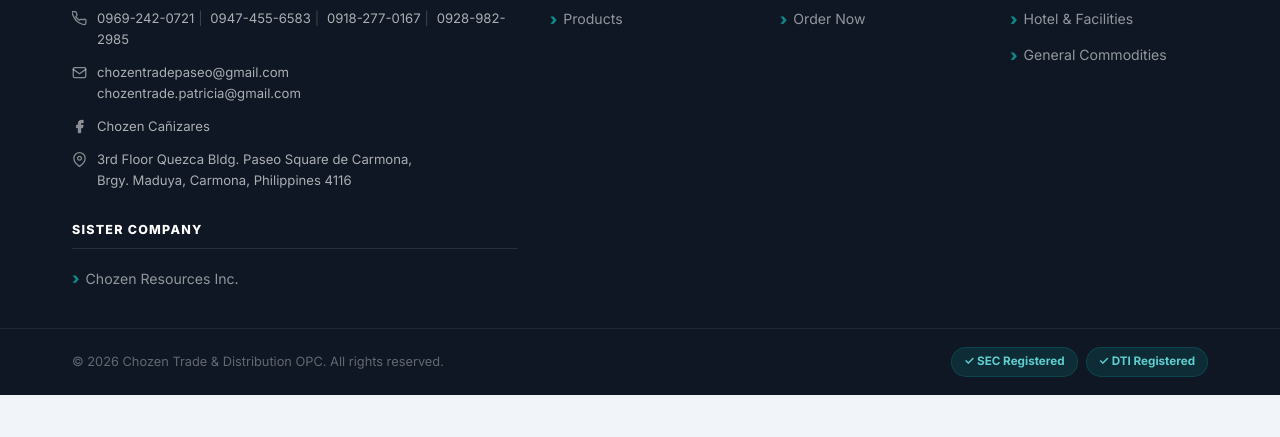
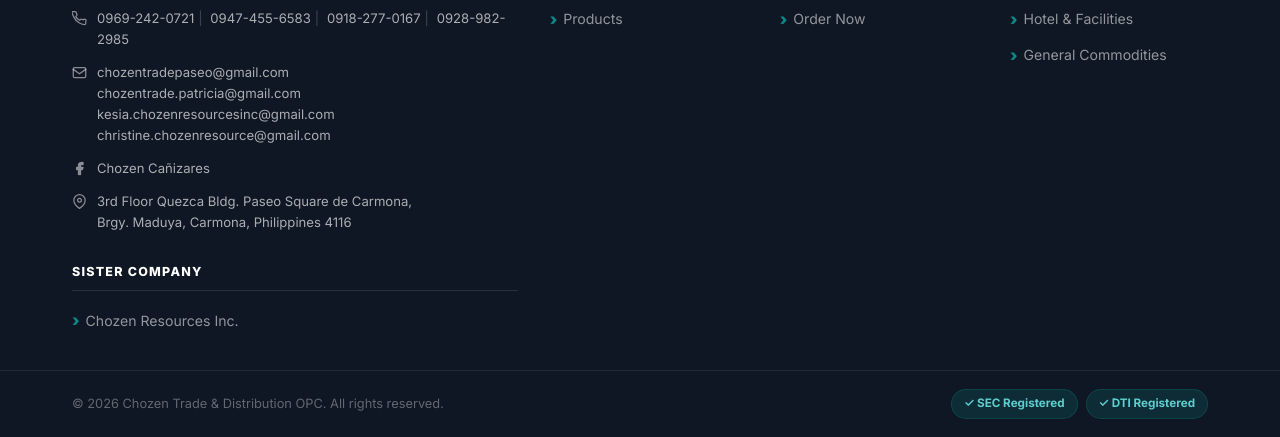
Before and after one commit to goldenjo2codesource/Chozen-Trade-and-Distribution-OPC, a website: page about.html in a window 1280 px wide. Shown: the part 4099-4536 px from the top of the page. Before the commit the page ends 4494 px from the top, so only its background shows below. Drawn offline with Linux system fonts and the light colour scheme.

Commit message:
Fixed footer

```diff
--- a/about.html
+++ b/about.html
@@ -232,6 +232,8 @@
             <span>
               <a href="mailto:chozentradepaseo@gmail.com">chozentradepaseo@gmail.com</a><br>
               <a href="mailto:chozentrade.patricia@gmail.com">chozentrade.patricia@gmail.com</a>
+              <a href="mailto:kesia.chozenresourcesinc@gmail.com">kesia.chozenresourcesinc@gmail.com</a>
+              <a href="mailto:christine.chozenresource@gmail.com">christine.chozenresource@gmail.com</a>
             </span>
           </div>
           <div class="footer-contact-row">
```
Also changed, not shown: admin.html (+2 -0 lines), login.html (+2 -0 lines), order.html (+2 -0 lines), products.html (+2 -1 lines).
